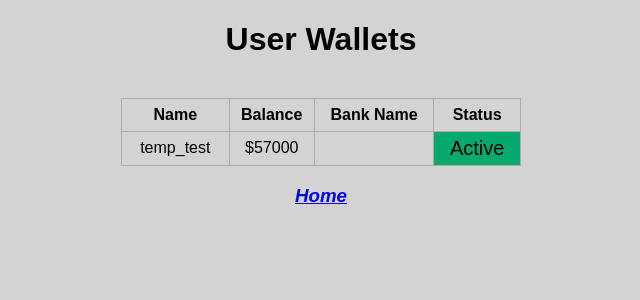
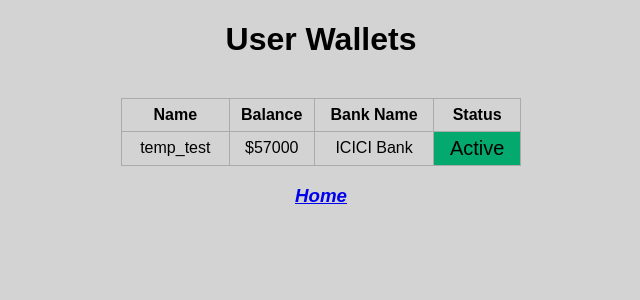
Before and after one commit to Chronos-Asteri/e_wallet_management-DBMS, a Flask app: page /user_details/1 in a window 1280 px wide. Shown: the top 300 px of the page, without its empty margins (319-959 px from the left). Run offline with Flask 2, Linux system fonts and the light colour scheme; a user stored in the database is signed in; data comes from the database, SQL or seed files in the repository.

Commit message:
Update user_details.html

```diff
--- a/templates/user_details.html
+++ b/templates/user_details.html
@@ -23,7 +23,13 @@
             <tr>
                 <td>{{ task.content }}</td>
                 <td>${{ task.balance }}</td>
-                <td>{{ task.bank_name }}</td>
+                <td>
+                    {% if task.bank_id == 1 %} IDFC First Bank {% endif %}
+                    {% if task.bank_id == 2 %} ICICI Bank {% endif %}
+                    {% if task.bank_id == 3 %} Canara Bank {% endif %}
+                    {% if task.bank_id == 4 %} SBM Bank {% endif %}
+                    {% if task.bank_id == 5 %} Axis Bank {% endif %}
+                </td>
 
                     {% if task.status == 'Active' %}
                     <td style="background-color: #04AA6D; font-size: 20px; margin-top: 10px"> Active </td>
```
